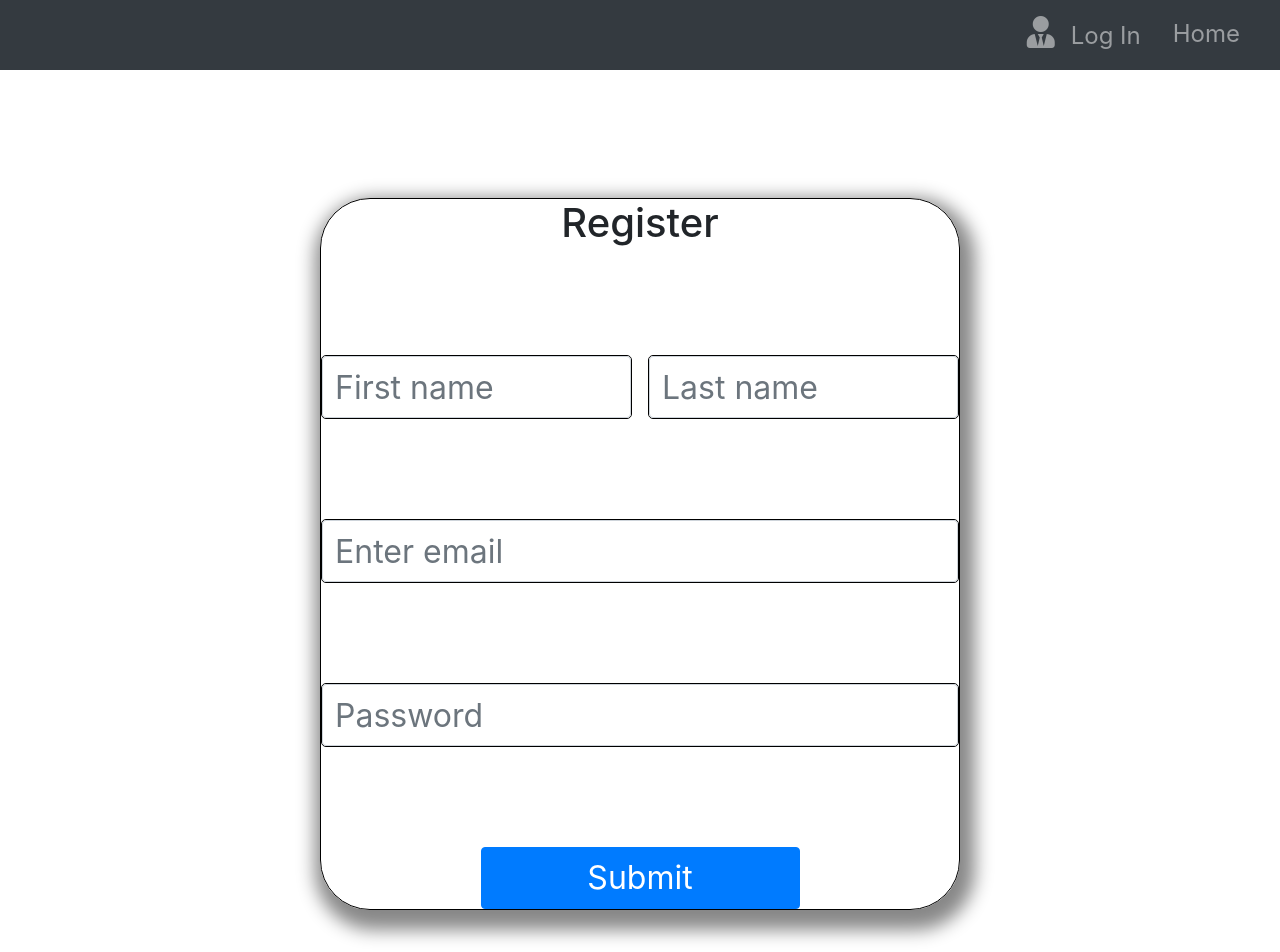
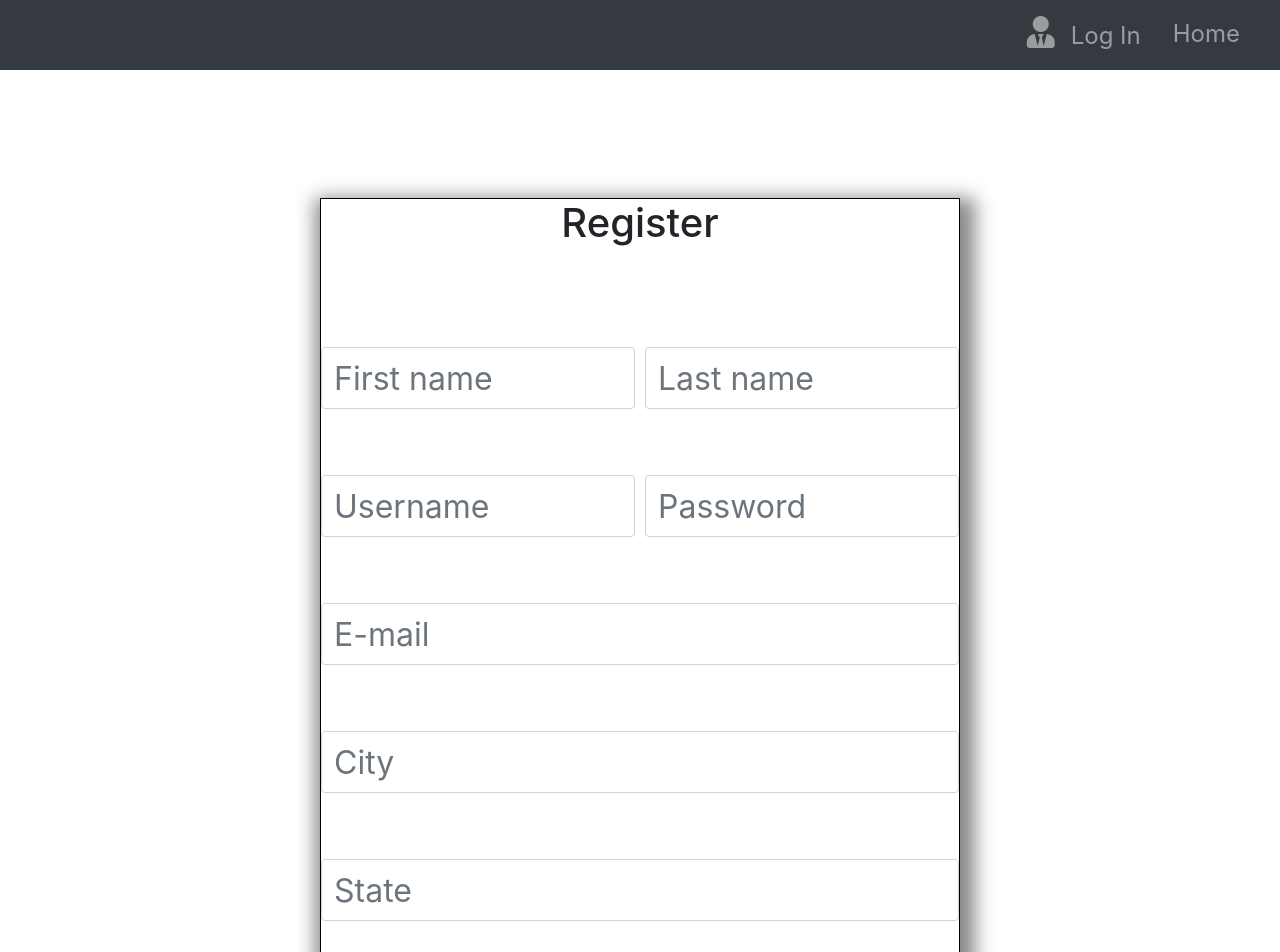
Before and after one commit to jonathanj101/Stock-Trading-App, a React (Create React App) app in the folder client/: page /form in a window 1280 px wide. Shown: the top 952 px of the page. Built offline with nearby package versions, Linux system fonts and the light colour scheme; the HTML template or start-up script is replaced by a standard one.

Commit message:
validation implemented, improved stylings

```diff
--- a/client/src/components/RegisterForm.js
+++ b/client/src/components/RegisterForm.js
@@ -1,113 +1,234 @@
 import React, { useState } from 'react';
 import axios from 'axios';
-import { Form, Button } from 'react-bootstrap';
+import { Form, Button, Col } from 'react-bootstrap';
 
 const FormComponent = ({ handleRegister }) => {
     const [firstName, setFirstName] = useState('');
     const [lastName, setLastName] = useState('');
     const [email, setEmail] = useState('');
     const [password, setPassword] = useState('');
+    const [city, setCity] = useState('');
+    const [state, setState] = useState('');
+    const [zipCode, setZipCode] = useState('');
+    const [validated, setValidated] = useState(false);
+
+    const handleSubmit = (event) => {
+        const form = event.currentTarget;
+        if (form.checkValidity() === false) {
+            event.preventDefault();
+            event.stopPropagation();
+            console.log(validated);
+        }
+
+        setValidated(true);
+    };
 
     const onSubmit = (e) => {
-        const reresp = {
-            title: firstName,
-            msg: 'new to this',
-        };
+        if (validated === true) {
             e.preventDefault();
-        console.log(firstName, lastName, email, password);
+            console.log('true');
+        } else {
+            e.preventDefault();
             handleRegister(firstName, lastName, email, password);
-        // fetch('/submit_form', {
-        //     method: 'post',
-        //     body: JSON.stringify({
-        //         firstname: firstName,
-        //     }),
-        // })
-        //     .then((response) => response.json())
-        //     .then((data) => console.log(data));
-        axios({
+            fetch('/submit_form', {
                 method: 'post',
-            url: '/submit_form',
-            headers: { 'content-type': 'application/json' },
-            firstname: firstName,
+                body: JSON.stringify({
+                    first_name: firstName,
+                    last_name: lastName,
+                    email: email,
+                    password: password,
+                    city: city,
+                    state: state,
+                    zipCode: zipCode,
+                }),
             })
-            .then((result) => {
-                console.log(result.data);
-            })
-            .catch((error) => {
-                console.log(error);
-            });
+                .then((response) => response.json())
+                .then((data) => console.log(data));
+            console.log('false');
+        }
     };
 
     return (
         <div style={styles.mainDiv}>
             <div style={styles.div}>
-                <Form style={styles.formContainer} onSubmit={onSubmit}>
-                    <div className="w-50 text-center mx-auto">
-                        <h1>Register</h1>
-                    </div>
-                    <div className="d-flex ">
+                <Form
+                    noValidate
+                    validated={validated}
+                    onSubmit={(e) => {
+                        handleSubmit(e);
+                        onSubmit(e);
+                    }}
+                    style={styles.formContainer}
+                >
+                    <h1 className="text-center">Register</h1>
+                    <Form.Row
+                        style={{
+                            marginTop: '50px',
+                        }}
+                    >
                         <Form.Group
+                            as={Col}
+                            sm="12"
+                            md="6"
+                            controlId="firstName"
                             style={styles.formGroupStyles}
-                            className="w-50 mr-3"
-                            controlId="firstName"
                         >
                             <Form.Control
-                                style={styles.formControlStyles}
+                                required
+                                type="text"
+                                placeholder="First name"
                                 onChange={(e) => setFirstName(e.target.value)}
                                 name="firstName"
                                 value={firstName}
-                                placeholder="First name"
+                                style={styles.formControlStyles}
                             />
+                            <Form.Control.Feedback>
+                                Looks good!
+                            </Form.Control.Feedback>
                         </Form.Group>
                         <Form.Group
+                            as={Col}
+                            sm="12"
+                            md="6"
+                            controlId="lastName"
                             style={styles.formGroupStyles}
-                            className="w-50"
-                            controlId="lastName"
                         >
                             <Form.Control
-                                style={styles.formControlStyles}
+                                required
+                                type="text"
+                                placeholder="Last name"
                                 onChange={(e) => setLastName(e.target.value)}
                                 name="lastName"
                                 value={lastName}
-                                placeholder="Last name"
+                                style={styles.formControlStyles}
                             />
+                            <Form.Control.Feedback>
+                                Looks good!
+                            </Form.Control.Feedback>
                         </Form.Group>
-                    </div>
+                    </Form.Row>
+                    <Form.Row>
                         <Form.Group
-                        style={{
-                            border: '1px solid black',
-                            borderRadius: '5px',
-                        }}
-                        controlId="email"
+                            as={Col}
+                            sm="12"
+                            md="6"
+                            controlId="username"
+                            style={styles.formGroupStyles}
                         >
                             <Form.Control
+                                type="text"
+                                placeholder="Username"
+                                required
                                 style={styles.formControlStyles}
-                            onChange={(e) => setEmail(e.target.value)}
-                            name="email"
-                            value={email}
-                            type="email"
-                            placeholder="Enter email"
                             />
+                            <Form.Control.Feedback type="invalid">
+                                Please choose a username.
+                            </Form.Control.Feedback>
                         </Form.Group>
                         <Form.Group
+                            as={Col}
+                            sm="12"
+                            md="6"
+                            controlId="password"
                             style={styles.formGroupStyles}
-                        controlId="password"
                         >
                             <Form.Control
-                            style={styles.formControlStyles}
                                 onChange={(e) => setPassword(e.target.value)}
                                 name="password"
                                 value={password}
                                 type="password"
                                 placeholder="Password"
+                                style={styles.formControlStyles}
+                                required
+                            />
+                            <Form.Control.Feedback type="invalid">
+                                Please choose a Password.
+                            </Form.Control.Feedback>
+                        </Form.Group>
+                    </Form.Row>
+                    <Form.Row>
+                        <Form.Group
+                            as={Col}
+                            sm="12"
+                            md="12"
+                            controlId="email"
+                            style={styles.formGroupStyles}
+                        >
+                            <Form.Control
+                                onChange={(e) => setEmail(e.target.value)}
+                                name="email"
+                                value={email}
+                                type="email"
+                                placeholder="E-mail"
+                                style={styles.formControlStyles}
+                                required
                             />
                         </Form.Group>
-                    <Button
-                        style={styles.btnStyles}
-                        variant="primary"
-                        type="submit"
-                        block
+                        <Form.Control.Feedback type="invalid">
+                            Please enter your E-mail.
+                        </Form.Control.Feedback>
+                    </Form.Row>
+                    <Form.Row>
+                        <Form.Group
+                            as={Col}
+                            sm="12"
+                            controlId="city"
+                            style={styles.formGroupStyles}
                         >
+                            <Form.Control
+                                onChange={(e) => setCity(e.target.value)}
+                                name="city"
+                                value={city}
+                                type="text"
+                                placeholder="City"
+                                style={styles.formControlStyles}
+                            />
+                            <Form.Control.Feedback type="invalid">
+                                Please enter the City you are located in.
+                            </Form.Control.Feedback>
+                        </Form.Group>
+                        <Form.Group
+                            as={Col}
+                            sm="12"
+                            controlId="state"
+                            style={styles.formGroupStyles}
+                        >
+                            <Form.Control
+                                onChange={(e) => setState(e.target.value)}
+                                name="state"
+                                value={state}
+                                type="text"
+                                placeholder="State"
+                                style={styles.formControlStyles}
+                                required
+                            />
+                            <Form.Control.Feedback type="invalid">
+                                Please enter the State that you currently living
+                                on.
+                            </Form.Control.Feedback>
+                        </Form.Group>
+                        <Form.Group
+                            as={Col}
+                            sm="12"
+                            controlId="zipCode"
+                            style={styles.formGroupStyles}
+                        >
+                            <Form.Control
+                                onChange={(e) => setZipCode(e.target.value)}
+                                name="zipCode"
+                                value={zipCode}
+                                type="text"
+                                placeholder="Zip-Code"
+                                style={styles.formControlStyles}
+                                required
+                            />
+                            <Form.Control.Feedback type="invalid">
+                                Please enter the Zip-Code.
+                            </Form.Control.Feedback>
+                        </Form.Group>
+                    </Form.Row>
+                    <Form.Group></Form.Group>
+                    <Button type="submit" block style={styles.btnStyles}>
                         Submit
                     </Button>
                 </Form>
@@ -125,13 +246,10 @@ var styles = {
         width: '100%',
         margin: 'auto',
         border: '1px solid black',
-        borderRadius: '50px',
         boxShadow: '5px 10px 18px 10px #888888',
     },
     formGroupStyles: {
-        margin: '100px auto',
-        border: '1px solid black',
-        borderRadius: '5px',
+        marginTop: '50px',
     },
     formControlStyles: {
         fontSize: '2rem',
@@ -147,6 +265,7 @@ var styles = {
     div: {
         width: '100%',
         height: '100%',
+        // backgroundColor: 'green',
     },
 };
 
```
Lines whose indentation alone changed are shown as unchanged.
